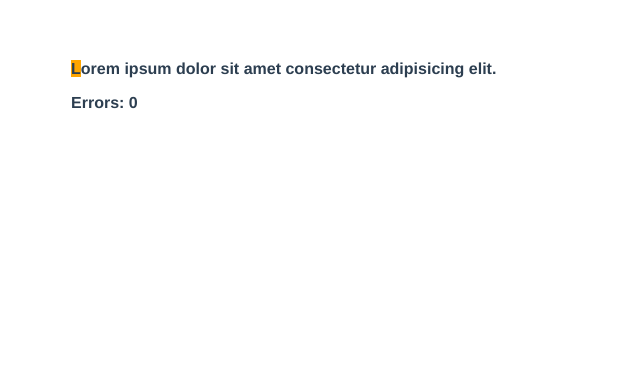
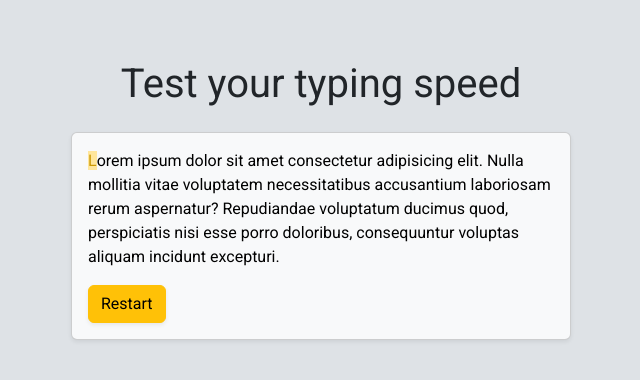
Before and after one commit to gzippedfrog/vue-typing-test, a Vue app: page / in a window 1280 px wide. Shown: the top 380 px of the page, without its empty margins (319-959 px from the left). Built offline with nearby package versions, Linux system fonts and the light colour scheme.

Commit message:
added bootstrap & typing speed stats

```diff
--- a/package.json
+++ b/package.json
@@ -8,6 +8,7 @@
     "lint": "vue-cli-service lint"
   },
   "dependencies": {
+    "bootstrap": "^5.2.0",
     "core-js": "^3.8.3",
     "vue": "^3.2.13"
   },
@@ -18,7 +19,9 @@
     "@vue/cli-plugin-eslint": "~5.0.0",
     "@vue/cli-service": "~5.0.0",
     "eslint": "^7.32.0",
-    "eslint-plugin-vue": "^8.0.3"
+    "eslint-plugin-vue": "^8.0.3",
+    "node-sass": "^7.0.1",
+    "sass-loader": "^13.0.2"
   },
   "eslintConfig": {
     "root": true,
--- a/public/index.html
+++ b/public/index.html
@@ -5,6 +5,7 @@
     <meta http-equiv="X-UA-Compatible" content="IE=edge">
     <meta name="viewport" content="width=device-width,initial-scale=1.0">
     <link rel="icon" href="<%= BASE_URL %>favicon.ico">
+    <link rel="stylesheet" href="style.css">
     <title><%= htmlWebpackPlugin.options.title %></title>
   </head>
   <body>
--- /dev/null
+++ b/public/style.css
@@ -0,0 +1,3 @@
+html, body {
+  height: 100%;
+}
--- a/src/App.vue
+++ b/src/App.vue
@@ -1,103 +1,36 @@
 <template>
-  <p ref="text">
-    <span v-for="[char, i] in chars" :key="i"> {{ char }} </span>
-  </p>
-
-  <p>Errors: {{ errors }}</p>
-  <p v-if="typedLength">Accuracy: {{ accuracy }}%</p>
+  <h1>Test your typing speed</h1>
+  <TypingTestCard :text="text" @restart="fetchText" :key="text" />
 </template>
 
 <script>
+import TypingTestCard from "./components/TypingTestCard.vue";
+
 export default {
   name: "App",
   data() {
     return {
-      text: "Lorem ipsum dolor sit amet consectetur adipisicing elit.",
-      typedChars: [],
-      currentIndx: 0,
-      errors: 0,
+      text: "Lorem ipsum dolor sit amet consectetur adipisicing elit. Nulla mollitia vitae voluptatem necessitatibus accusantium laboriosam rerum aspernatur? Repudiandae voluptatum ducimus quod, perspiciatis nisi esse porro doloribus, consequuntur voluptas aliquam incidunt excepturi.",
     };
   },
-  computed: {
-    chars() {
-      return this.text.split("");
-    },
-    charElems() {
-      return this.$refs.text.children;
-    },
-    typedLength() {
-      return this.typedChars.length;
-    },
-    accuracy() {
-      const percents =
-        ((this.typedLength - this.errors) / this.typedLength) * 100;
-      return Math.floor(percents);
-    },
-  },
-  methods: {
-    handleKeyDown(e) {
-      if (e.key === "Backspace" && this.currentIndx > 0) {
-        this.typedChars.pop();
-        this.currentIndx--;
-      } else if (e.key.length === 1 && this.typedLength < this.text.length) {
-        this.typedChars.push(e.key);
-        this.currentIndx++;
-      }
-    },
-  },
-  mounted() {
-    window.onkeydown = this.handleKeyDown;
-    this.charElems[this.currentIndx].className = "current";
-  },
-  unmounted() {
-    window.onkeydown = null;
-  },
-  watch: {
-    typedChars: {
-      handler(typedChars) {
-        this.errors = 0;
-        typedChars.forEach((typedChar, i) => {
-          const charEl = this.$refs.text.children[i];
-          if (typedChar === this.text[i]) {
-            charEl.classList.add("success");
-          } else {
-            charEl.classList.add("error");
-            this.errors++;
-          }
-        });
-      },
-      deep: true,
-    },
-    currentIndx(i, prevI) {
-      if (this.charElems[i]) {
-        this.charElems[i].className = "current";
-      }
-      this.charElems[prevI]?.classList.remove("current");
-    },
-  },
+  components: { TypingTestCard },
 };
 </script>
 
-<style>
+<style lang="scss">
+@import "node_modules/bootstrap/scss/bootstrap";
+@import url("https://fonts.googleapis.com/css2?family=Roboto&display=swap");
+
 #app {
-  font-family: Avenir, Helvetica, Arial, sans-serif;
+  font-family: Roboto, Avenir, Helvetica, Arial, sans-serif;
   -webkit-font-smoothing: antialiased;
   -moz-osx-font-smoothing: grayscale;
-  color: #2c3e50;
-  margin: 60px auto 0;
-  max-width: 500px;
-  font-weight: bold;
-}
-
-.success {
-  color: green;
-}
-
-.error {
-  color: red;
-}
-
-.current {
-  background-color: orange;
+  background-color: $gray-300;
+  height: 100%;
+  padding-top: 60px;
+  display: flex;
+  flex-direction: column;
+  justify-content: flex-start;
+  align-items: center;
 }
 </style>
--- /dev/null
+++ b/src/components/TypingTestCard.vue
@@ -0,0 +1,145 @@
+<template>
+  <div class="card text-bg-light mt-3 shadow-sm">
+    <div class="card-body">
+      <p class="card-text" ref="text">
+        <span v-for="[char, i] in chars" :key="i"> {{ char }} </span>
+      </p>
+
+      <p v-show="typedLength" class="card-text">
+        <span class="row fw-bold">
+          <span class="col">Accuracy: </span>
+          <span class="col">Speed: </span>
+        </span>
+        <span class="row">
+          <span class="col">{{ accuracy }}%</span>
+          <span class="col">{{ typingSpeed }} chars/min</span>
+        </span>
+      </p>
+      <button type="button" class="btn btn-warning shadow-sm" @click="restart">
+        Restart
+      </button>
+    </div>
+  </div>
+</template>
+
+<script>
+export default {
+  name: "TypingTestCard",
+  data() {
+    return {
+      typedChars: [],
+      currentIndx: 0,
+      errors: 0,
+      timerId: null,
+      seconds: 0,
+      completed: false,
+    };
+  },
+  props: ["text"],
+  computed: {
+    chars() {
+      return this.text.split("");
+    },
+    charElems() {
+      return this.$refs.text.children;
+    },
+    typedLength() {
+      return this.typedChars.length;
+    },
+    accuracy() {
+      const percents =
+        ((this.typedLength - this.errors) / this.typedLength) * 100;
+      return Math.floor(percents);
+    },
+    typingSpeed() {
+      const speed =
+        ((this.typedLength - this.errors) * 60) / (this.seconds || 1);
+      return Math.floor(speed);
+    },
+  },
+  methods: {
+    handleKeyDown(e) {
+      if (this.completed) return;
+
+      if (e.key === "Backspace" && this.currentIndx > 0) {
+        this.typedChars.pop();
+        this.currentIndx--;
+      } else if (e.key.length === 1 && this.typedLength < this.text.length) {
+        if (!this.timerId) {
+          this.startTest();
+        }
+        this.typedChars.push(e.key);
+        this.currentIndx++;
+      }
+    },
+    startTest() {
+      this.timerId = setInterval(() => {
+        this.seconds++;
+      }, 1000);
+    },
+    restart() {
+      clearInterval(this.timerId);
+
+      this.$emit("restart");
+    },
+  },
+  mounted() {
+    window.onkeydown = this.handleKeyDown;
+    this.charElems[this.currentIndx].className = "current";
+  },
+  unmounted() {
+    window.onkeydown = null;
+  },
+  watch: {
+    typedChars: {
+      handler(typedChars) {
+        this.errors = typedChars.reduce((errors, typedChar, i) => {
+          const charEl = this.$refs.text.children[i];
+          if (typedChar === this.text[i]) {
+            charEl.className = "success";
+            return errors;
+          } else {
+            charEl.className = "error";
+            return errors + 1;
+          }
+        }, 0);
+        if (this.typedLength == this.text.length) {
+          clearInterval(this.timerId);
+          this.timerId = null;
+          this.completed = true;
+        }
+      },
+      deep: true,
+    },
+    currentIndx(i, prevI) {
+      if (this.charElems[i]) {
+        this.charElems[i].className = "current";
+      }
+      this.charElems[prevI]?.classList.remove("current");
+    },
+  },
+};
+</script>
+
+<style lang="scss">
+@import "node_modules/bootstrap/scss/bootstrap";
+
+.card {
+  max-width: 500px;
+}
+
+.success {
+  color: $green-600;
+  background-color: $green-200;
+}
+
+.error {
+  color: $red-600;
+  background-color: $red-200;
+}
+
+.current {
+  color: $yellow-600;
+  background-color: $yellow-200;
+}
+</style>
--- a/src/main.js
+++ b/src/main.js
@@ -1,4 +1,7 @@
 import { createApp } from 'vue'
 import App from './App.vue'
 
+import "bootstrap/dist/css/bootstrap.min.css"
+import "bootstrap"
+
 createApp(App).mount('#app')
```
Also changed, not shown: 1 other file (tests, documents, lock files or other folders).
